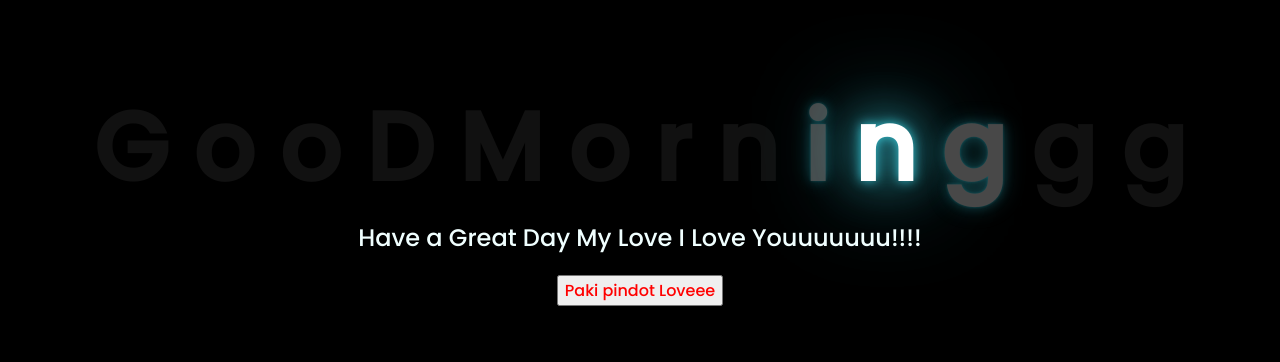
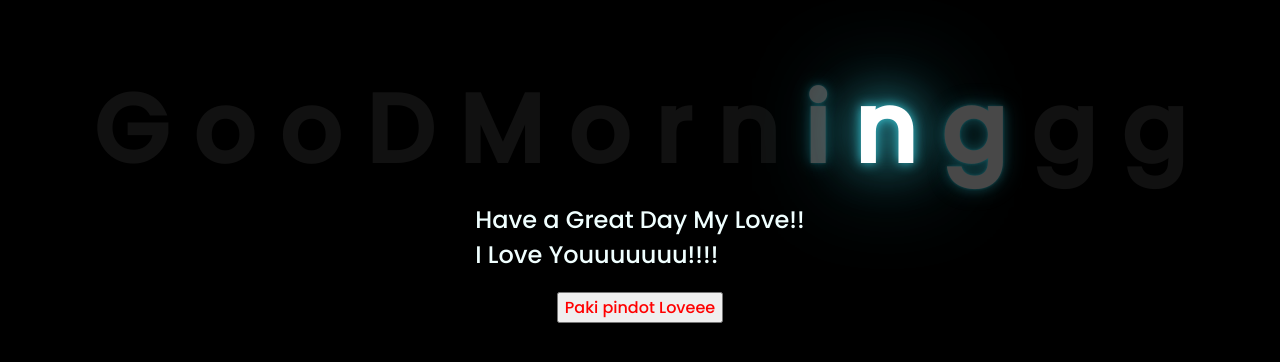
Before and after one commit to jmantioquia273/Flowers-F0r-Peppay, a plain HTML site: page index.html in a window 1280 px wide. Shown: the part 210-572 px from the top of the page. Drawn offline with Linux system fonts and the light colour scheme.

Commit message:
Update index.html

```diff
--- a/index.html
+++ b/index.html
@@ -26,7 +26,7 @@
         <span>g</span>
     </div>
     <div class="description">
-        <span>Have a Great Day My Love</span>
+        <span>Have a Great Day My Love!! <br> </span>
          <span>I Love Youuuuuuu!!!!</span>
     </div>
     <div class="button">
```
